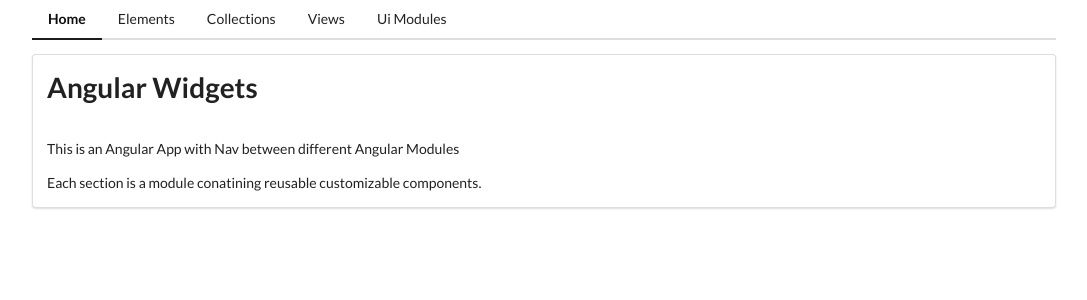
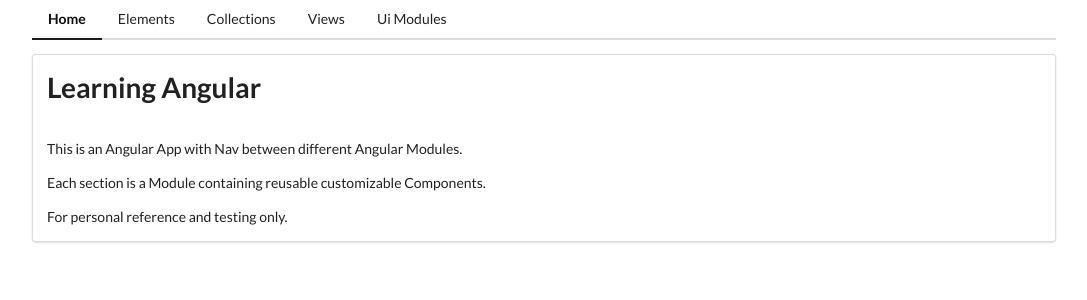
Before and after one commit to jeanieherold/angular-reusable-components, an Angular app in the folder comps/: page / in a window 1280 px wide. Shown: the top 300 px of the page, without its empty margins (96-1183 px from the left). Built offline with nearby package versions, Linux system fonts and the light colour scheme.

Commit message:
adding readme for htaccess so I dont forget and some typo cleanup

```diff
--- a/comps/src/app/home/home.component.html
+++ b/comps/src/app/home/home.component.html
@@ -1,8 +1,9 @@
 <div class="">
-    <h1>Angular Widgets</h1><br/>
+    <h1>Learning Angular</h1><br/>
 </div>
 
 <div>
-    <p>This is an Angular App with Nav between different Angular Modules</p>
-    <p>Each section is a module conatining reusable customizable components.</p>
+    <p>This is an Angular App with Nav between different Angular Modules.</p>
+    <p>Each section is a Module containing reusable customizable Components.</p>
+    <p>For personal reference and testing only.</p>
 </div>
```
Also changed, not shown: 1 other file (tests, documents, lock files or other folders).
